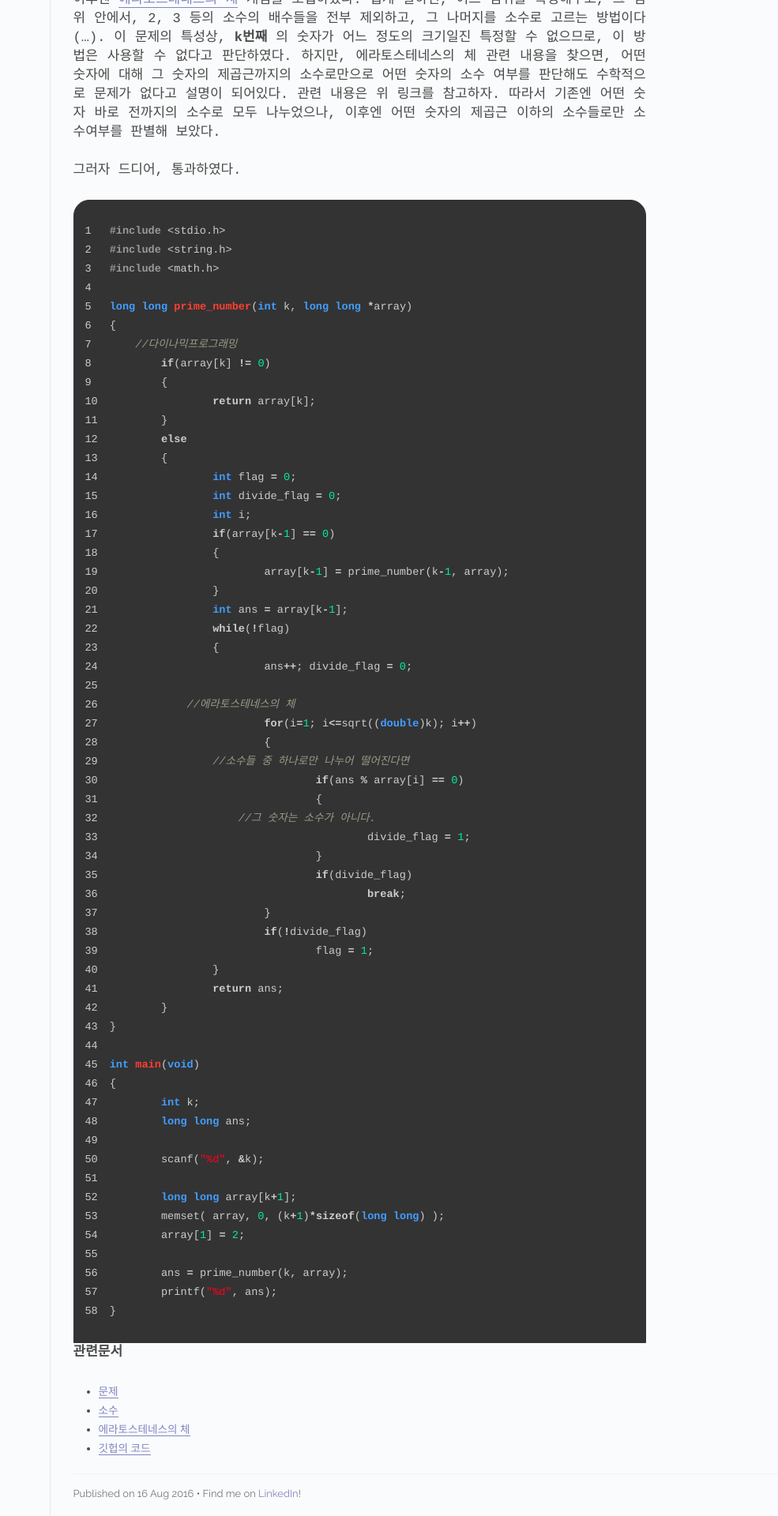
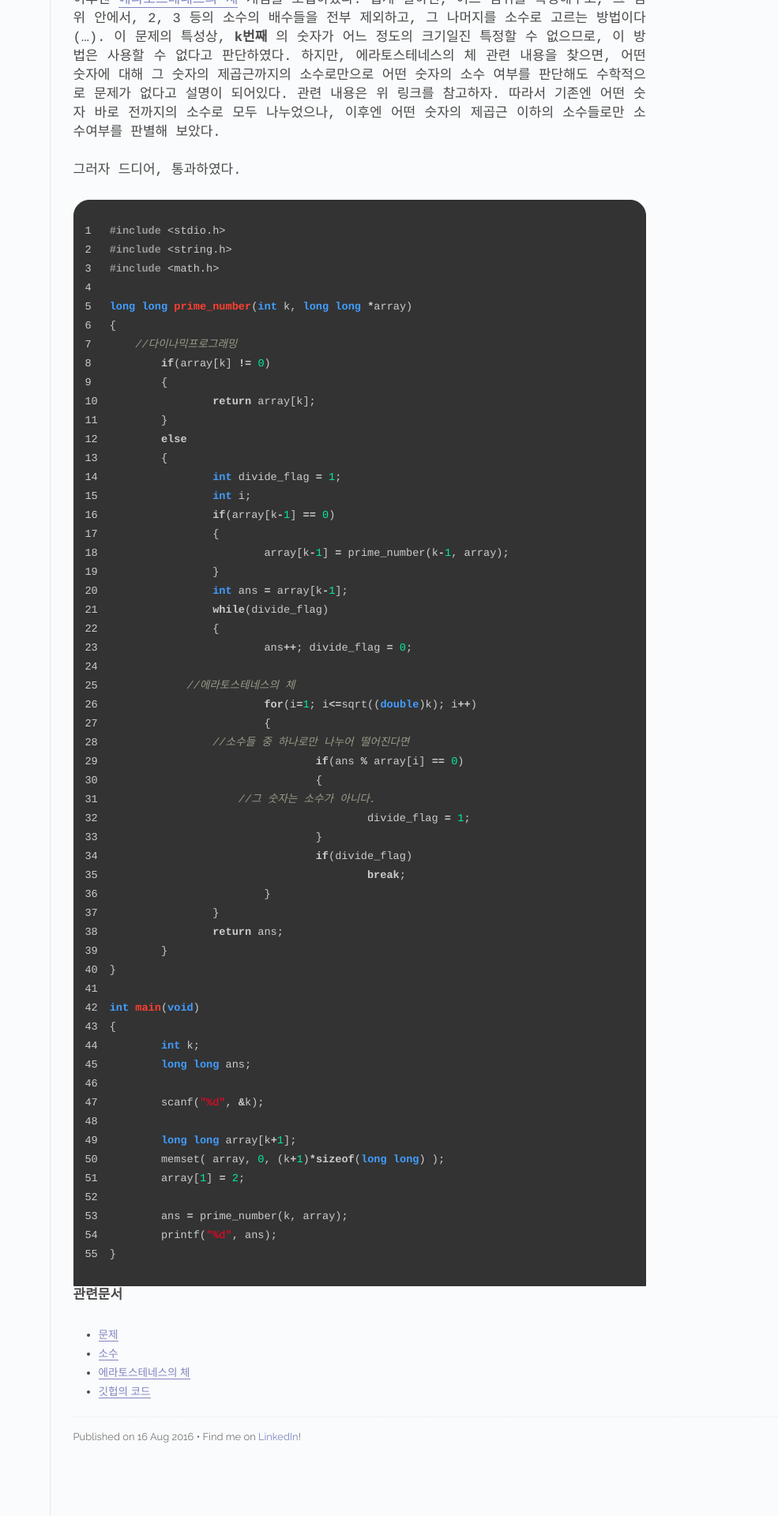
Before and after one commit to NugiSquare/nugisquare.github.io, a Jekyll site: the page built from _posts/2016-08-16-koi-860.md, in a window 1280 px wide. Shown: the part 1612-3532 px from the top of the page at 79% size, without its empty margins (295-1280 px from the left). Built offline with Jekyll 4.4.1, drawn with Linux system fonts in a browser that asks for light colours.

Commit message:
improve koi-860

```diff
--- a/_posts/2016-08-16-koi-860.md
+++ b/_posts/2016-08-16-koi-860.md
@@ -68,15 +68,14 @@ long long prime_number(int k, long long *array)
 	}
 	else
 	{
-		int flag = 0;
-		int divide_flag = 0;
+		int divide_flag = 1;
 		int i;
 		if(array[k-1] == 0)
 		{
 			array[k-1] = prime_number(k-1, array);
 		}
 		int ans = array[k-1];
-		while(!flag)
+		while(divide_flag)
 		{
 			ans++; divide_flag = 0;
 
@@ -92,8 +91,6 @@ long long prime_number(int k, long long *array)
 				if(divide_flag)
 					break;
 			}
-			if(!divide_flag)
-				flag = 1;
 		}
 		return ans;
 	}
```
